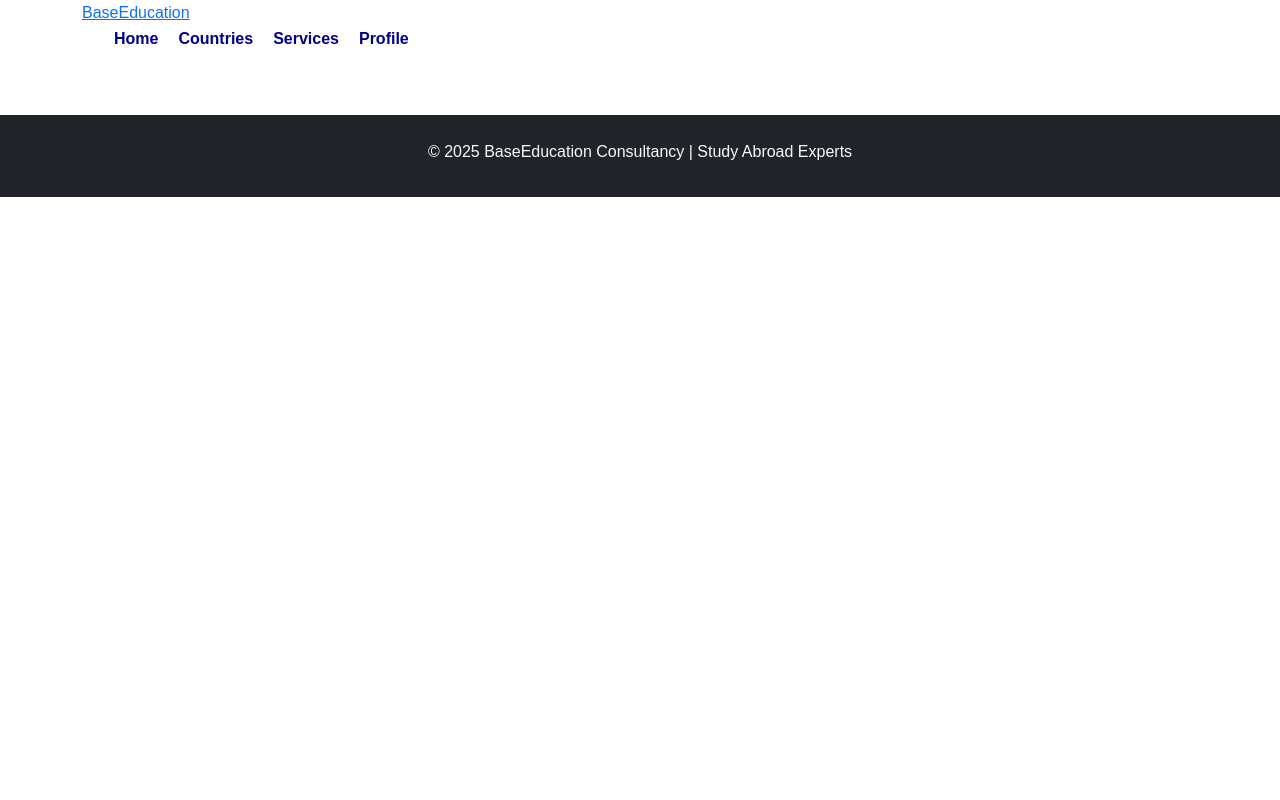
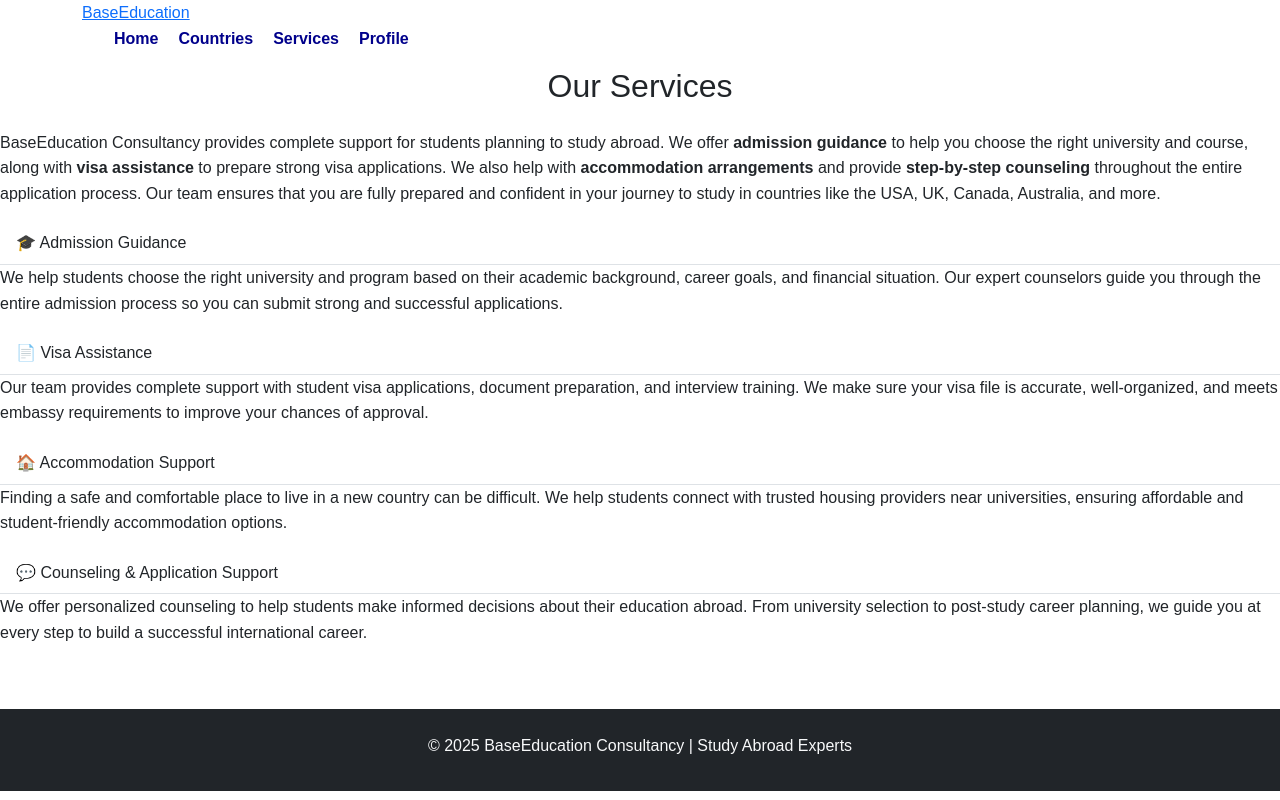
Before and after one commit to serajstudy/Capstone-FrontendProject, a React (Vite) app: page /services in a window 1280 px wide. Built offline with nearby package versions, Linux system fonts and the light colour scheme.

Commit message:
Service working with all information

```diff
--- a/src/Pages/Service.jsx
+++ b/src/Pages/Service.jsx
@@ -1,9 +1,39 @@
 import React from "react";
 
-export default function Service() {
+function Service() {
   return (
+    <div>
+      <h2 className="text-center mb-4">Our Services</h2>
+      <p>
+        BaseEducation Consultancy provides complete support for students planning to study abroad.
+        We offer <strong>admission guidance</strong> to help you choose the right university and course,
+        along with <strong>visa assistance</strong> to prepare strong visa applications.
+        We also help with <strong>accommodation arrangements</strong> and provide
+        <strong> step-by-step counseling</strong> throughout the entire application process.
+        Our team ensures that you are fully prepared and confident in your journey
+        to study in countries like the USA, UK, Canada, Australia, and more.
+      </p>
+      <ul className="list-group list-group-flush">
+        <li className="list-group-item">🎓 Admission Guidance</li>
+        <p>
+        <strong></strong> We help students choose the right university and program based on their academic background, career goals, and financial situation. Our expert counselors guide you through the entire admission process so you can submit strong and successful applications.
+      </p>
+        <li className="list-group-item">📄 Visa Assistance</li>
+        <p>
+        <strong></strong> Our team provides complete support with student visa applications, document preparation, and interview training. We make sure your visa file is accurate, well-organized, and meets embassy requirements to improve your chances of approval.
+      </p>
 
-      <p>    </p>
-
+        <li className="list-group-item">🏠 Accommodation Support</li>
+        <p>
+        <strong></strong> Finding a safe and comfortable place to live in a new country can be difficult. We help students connect with trusted housing providers near universities, ensuring affordable and student-friendly accommodation options.
+      </p>
+        <li className="list-group-item">💬 Counseling & Application Support</li>
+        <p>
+        <strong></strong> We offer personalized counseling to help students make informed decisions about their education abroad. From university selection to post-study career planning, we guide you at every step to build a successful international career.
+      </p>
+      </ul>
+    </div>
   );
 }
+
+export default Service;
```
